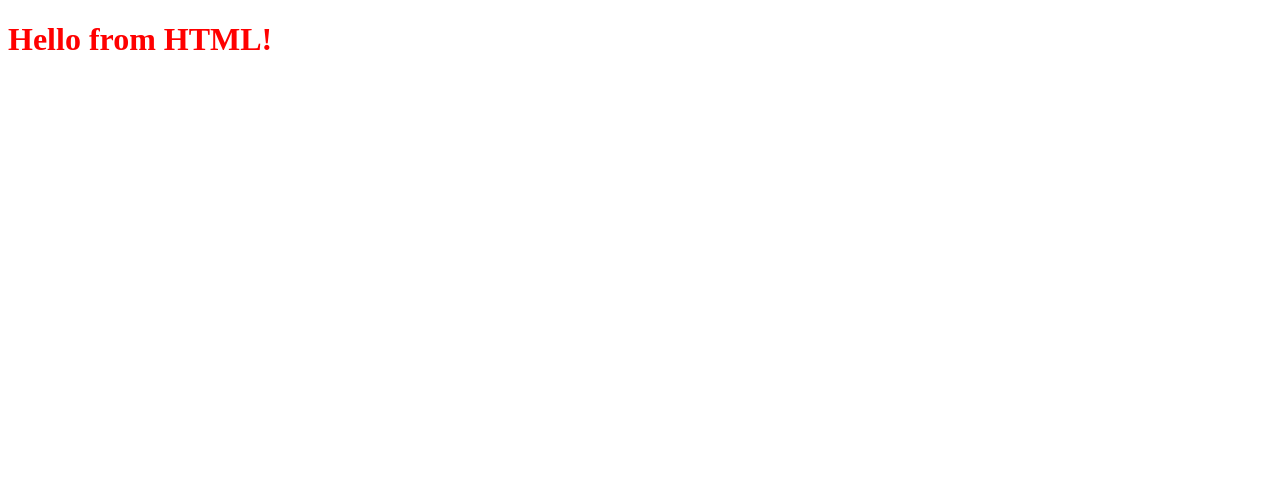
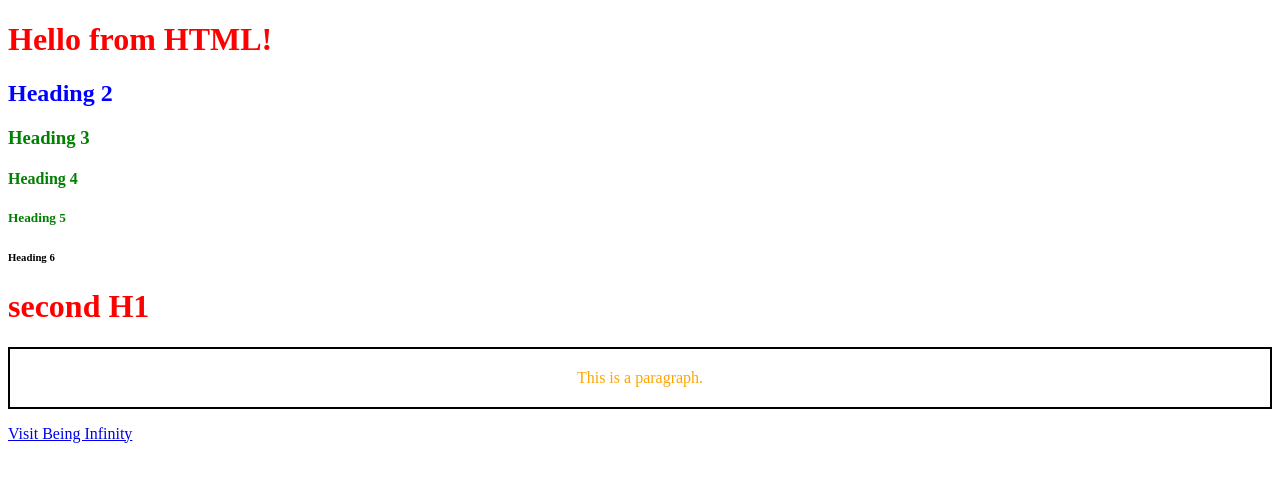
Before and after one commit to ThanmayaSilampur/autosugg, a website: page frontend/index.html in a window 1280 px wide. Drawn offline with Linux system fonts and the light colour scheme.

Commit message:
intro to html tags

```diff
--- a/frontend/css/index.css
+++ b/frontend/css/index.css
@@ -1,3 +1,16 @@
 h1 {
     color:red;
 }
+#heading-2 {
+    color:blue;
+}
+.heading-3 {
+    color:green;
+}
+.para {
+    color:orange;
+    border:2px solid black;
+    border-style:solid;
+    padding: 20px;
+    text-align: center;
+}
--- a/frontend/index.html
+++ b/frontend/index.html
@@ -8,6 +8,17 @@
 </head>
 <body>
     <h1>Hello from HTML!</h1>
+    <h2 id="heading-2">Heading 2</h2>
+    <h3 class="heading-3">Heading 3</h3>
+    <h4 class="heading-3">Heading 4</h4>
+    <h5 class="heading-3">Heading 5</h5>
+    <h6>Heading 6</h6>
+    <h1>second H1</h1>
+
+    <p class="para">This is a paragraph.</p>
+    <a href="https://www.being-infinity.com/" target="_blank">Visit Being Infinity</a>
+
+    <p lorem ipsum dolor sit amet, consectetur adipiscing elit. Sed do eiusmod tempor incididunt ut labore et dolore magna aliqua. Ut enim ad minim veniam, quis nostrud exercitation ullamco laboris nisi ut aliquip ex ea commodo consequat. Duis aute irure dolor in reprehenderit in voluptate velit esse cillum dolore eu fugiat nulla pariatur. Excepteur sint occaecat cupidatat non proident, sunt in culpa qui officia deserunt mollit anim id est laborum. </p>
     <script src="js/index.js"></script>
 </body>
 </html>
```
